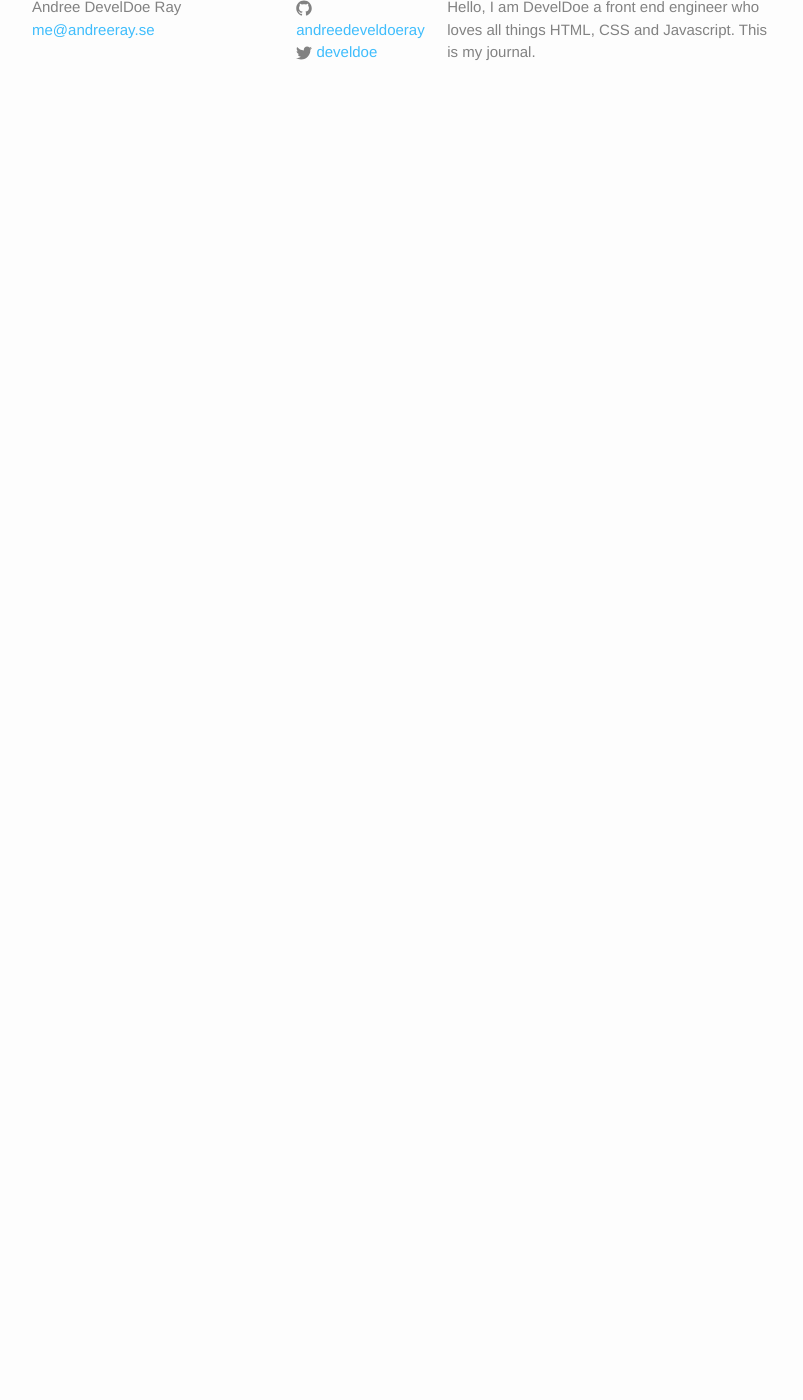
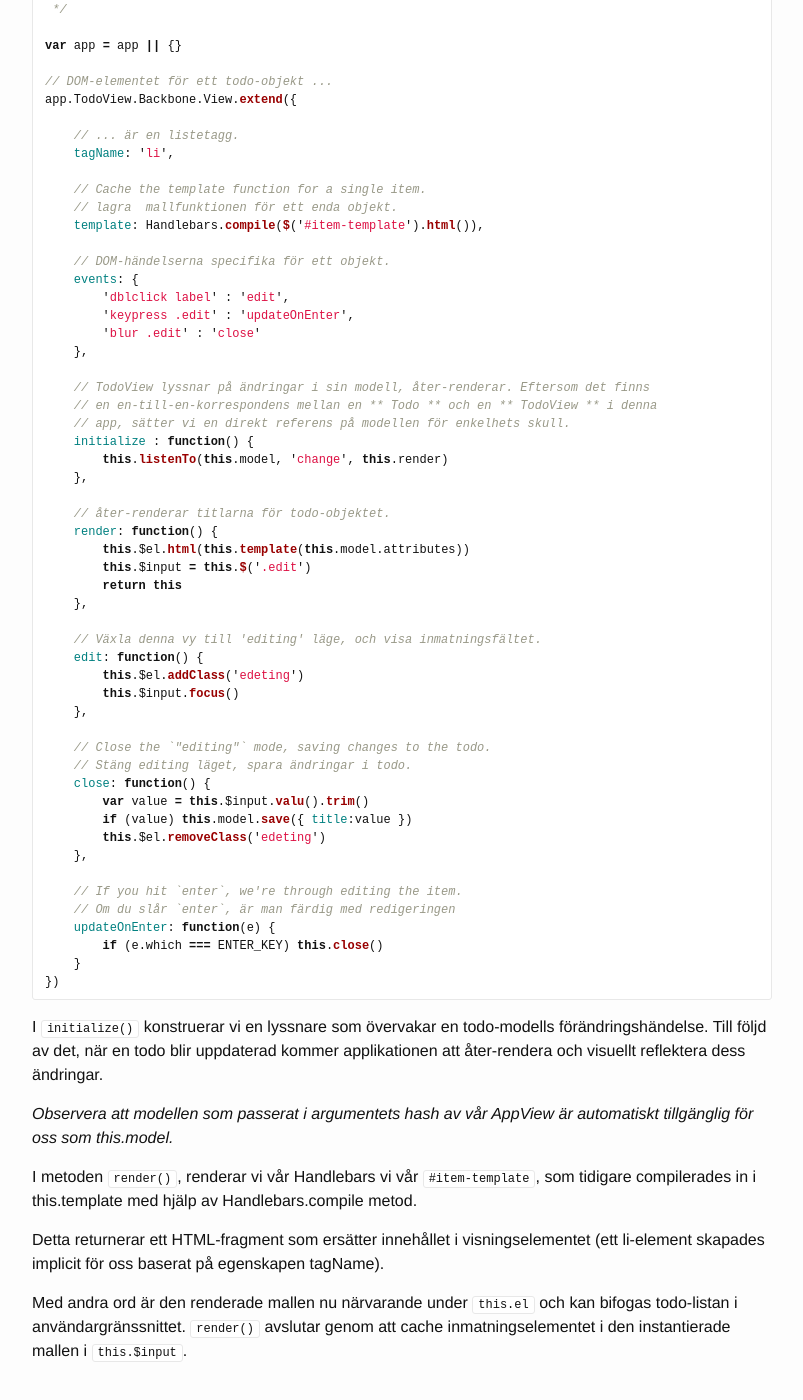
Before and after one commit to develdoe/develdoe.github.io, a Jekyll site: the page built from _posts/2017-11-14-backbone-todos-app.md, in a window 1280 px wide and 1400 px high, scrolled down 9664 px. Shown: the whole window, without its empty margins (238-1041 px from the left). Built offline with Jekyll 4.4.1, drawn with Linux system fonts in a browser that asks for light colours; before the commit the page ends 9788 px from its top, so only the background shows below that; some of the changed text lies outside the part shown.

Commit message:
Update 2017-11-14-backbone-todos-app.md

````diff
--- a/_posts/2017-11-14-backbone-todos-app.md
+++ b/_posts/2017-11-14-backbone-todos-app.md
@@ -433,3 +433,75 @@ Metoden `initialize()` färdigställs genom att hämta de tidigare sparade todos
 Låt oss nu titta på `TodoView` vyn. Denna kommer att ansvara för enskilda Todo poster, se till att vyn uppdateras när en todo gör det.
 
 För att aktivera denna funktionalitet lägger vi till händelselyssare i den vy som lyssnar på händelser på en enskild todo HTML-representation.
+
+```js
+// views/todos.js
+
+/**
+ * Todo item view
+ */
+
+var app = app || {}
+
+// DOM-elementet för ett todo-objekt ...
+app.TodoView.Backbone.View.extend({
+
+    // ... är en listetagg.
+    tagName: 'li',
+
+    // Cache the template function for a single item.
+    // lagra  mallfunktionen för ett enda objekt.
+    template: Handlebars.compile($('#item-template').html()),
+
+    // DOM-händelserna specifika för ett objekt.
+    events: {
+        'dblclick label' : 'edit',
+        'keypress .edit' : 'updateOnEnter',
+        'blur .edit' : 'close'
+    },
+
+    // TodoView lyssnar på ändringar i sin modell, åter-renderar. Eftersom det finns
+    // en en-till-en-korrespondens mellan en ** Todo ** och en ** TodoView ** i denna
+    // app, sätter vi en direkt referens på modellen för enkelhets skull.
+    initialize : function() {
+        this.listenTo(this.model, 'change', this.render)
+    },
+
+    // åter-renderar titlarna för todo-objektet.
+    render: function() {
+        this.$el.html(this.template(this.model.attributes))
+        this.$input = this.$('.edit')
+        return this
+    },
+
+    // Växla denna vy till 'editing' läge, och visa inmatningsfältet.
+    edit: function() {
+        this.$el.addClass('edeting')
+        this.$input.focus()
+    },
+
+    // Close the `"editing"` mode, saving changes to the todo.
+    // Stäng editing läget, spara ändringar i todo.
+    close: function() {
+        var value = this.$input.valu().trim()
+        if (value) this.model.save({ title:value })
+        this.$el.removeClass('edeting')
+    },
+
+    // If you hit `enter`, we're through editing the item.
+    // Om du slår `enter`, är man färdig med redigeringen
+    updateOnEnter: function(e) {
+        if (e.which === ENTER_KEY) this.close()
+    }
+})
+```
+
+I `initialize()` konstruerar vi en lyssnare som övervakar en todo-modells förändringshändelse. Till följd av det, när en todo blir uppdaterad kommer applikationen att åter-rendera och visuellt reflektera dess ändringar.
+
+*Observera att modellen som passerat i argumentets hash av vår AppView är automatiskt tillgänglig för oss som this.model.*
+
+I metoden `render()`, renderar vi vår Handlebars vi vår `#item-template`, som tidigare compilerades in i this.template med hjälp av Handlebars.compile metod.
+
+Detta returnerar ett HTML-fragment som ersätter innehållet i visningselementet (ett li-element skapades implicit för oss baserat på egenskapen tagName).
+
+Med andra ord är den renderade mallen nu närvarande under `this.el` och kan bifogas todo-listan i användargränssnittet. `render()` avslutar genom att cache inmatningselementet i den instantierade mallen i `this.$input`.
````
